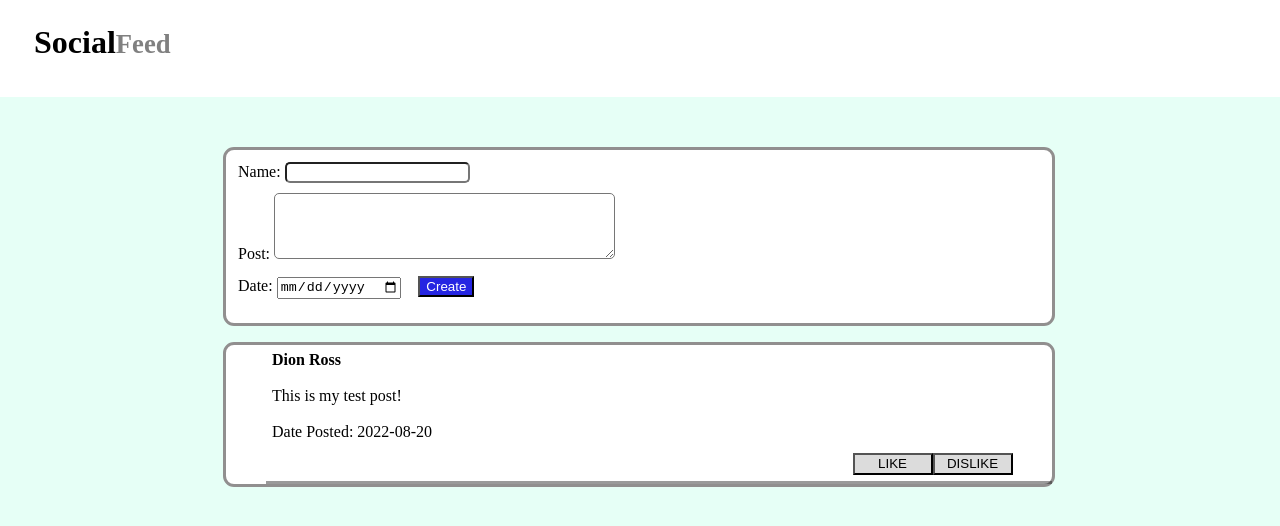
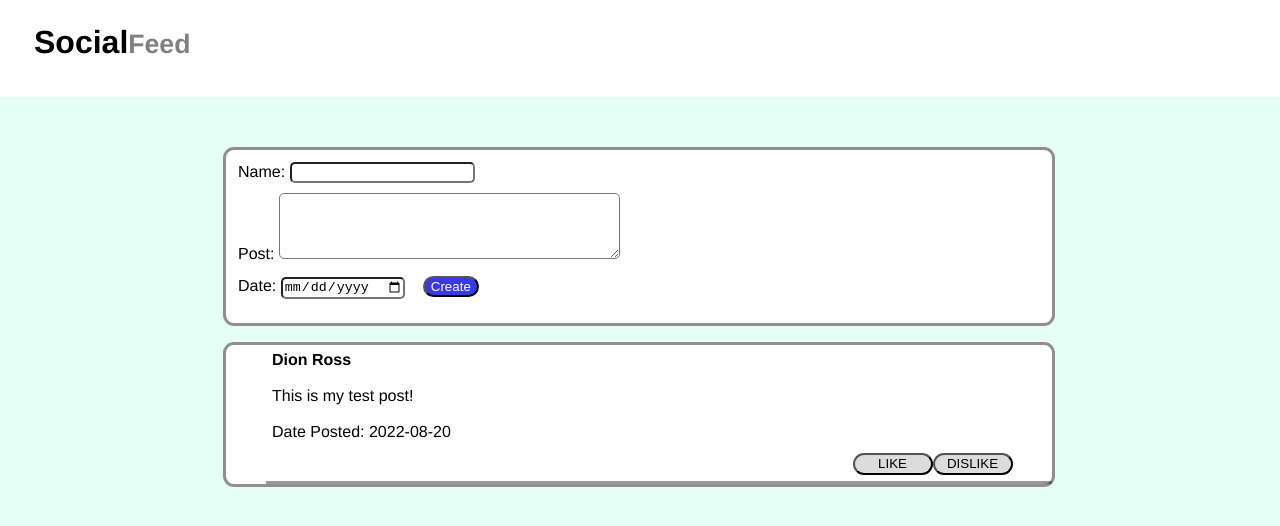
Before and after one commit to djon125/Social-Feed, a React (Create React App) app: page / in a window 1280 px wide. Shown: the top 526 px of the page. Built offline with nearby package versions, Linux system fonts and the light colour scheme.

Commit message:
added finishing touches + styling

```diff
--- a/src/App.css
+++ b/src/App.css
@@ -3,18 +3,21 @@
     background-color: green;
     width: 80px;
     height: 22px;
+    border-radius: 14px;
 }
 
 .inactive{
     background-color: gainsboro;
     width: 80px;
     height: 22px;
+    border-radius: 14px;
 }
 
 .dislike{
     background-color: red;
     width: 80px;
     height: 22px;
+    border-radius: 14px;
 }
 
 
@@ -45,6 +48,7 @@ h1 {
     margin-left: -10px;
     margin-right: -20px;
     margin-top: -20px;
+
 }
 .text-muted {
     background-color: white;
@@ -77,6 +81,7 @@ ul {
 
 body {
     background-color: #7fffd430;
+    font-family: Helvetica, 'Segoe UI', Tahoma, Geneva, Verdana, sans-serif;
 }
 
 li {
@@ -90,10 +95,11 @@ li {
 
 .button {
     margin: 1em;
-    background-color: #2525e2fe;
+    background-color: #3939e4;
     /* position: relative; */
     right: -396px;
     color: white;
+    border-radius: 30px;
 }
 
 .bottom-part {
@@ -118,3 +124,6 @@ li {
 .text-muted {
     color: gray;
 }
+.date {
+    border-radius: 5px;
+}
--- a/src/Components/CreatePost/CreatPost.jsx
+++ b/src/Components/CreatePost/CreatPost.jsx
@@ -30,7 +30,7 @@ const CreatPost = (props) => {
             </div>
             <div>
                 <label>Date: </label>
-                <input type='date' value={date} onChange={(event) => setDate(event.target.value)} /> <button className='button' style={{margin: '1em'}} type='submit'>Create</button>
+                <input className="date" type='date' value={date} onChange={(event) => setDate(event.target.value)} /> <button className='button' style={{margin: '1em'}} type='submit'>Create</button>
             </div>
         </form>
      );
```
